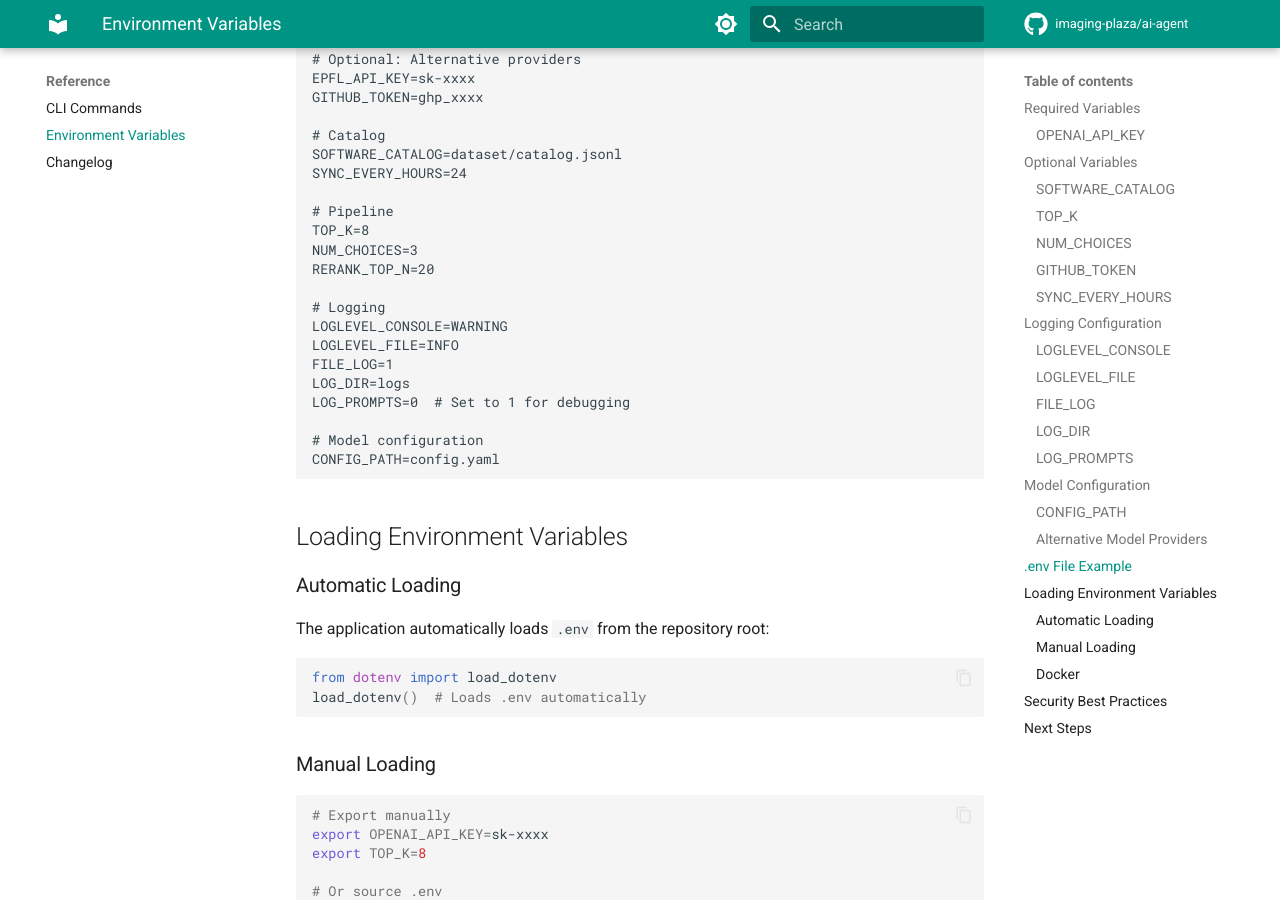
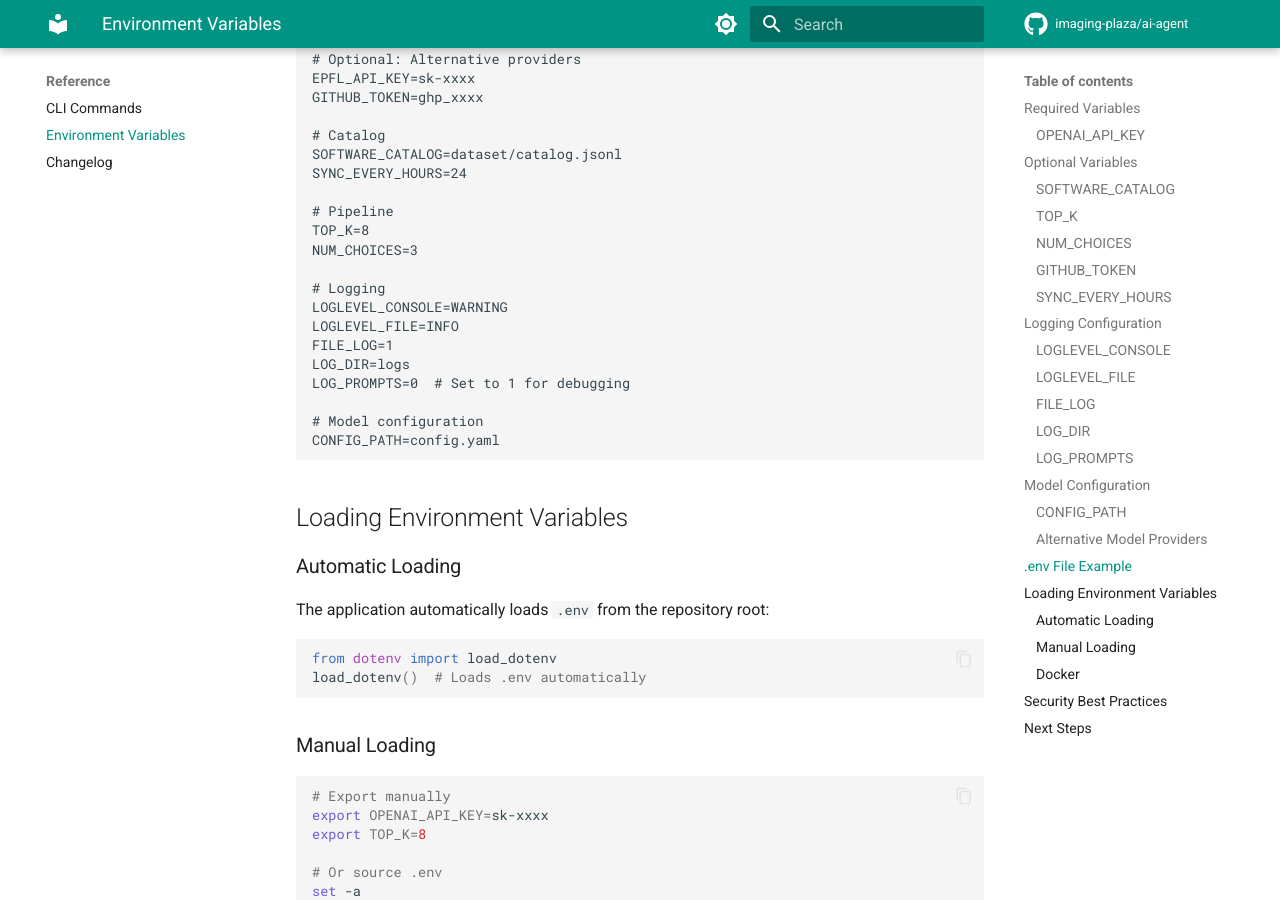
Before and after one commit to Imaging-Plaza/ai-agent, an MkDocs documentation site: the page built from docs/reference/environment.md, in a window 1280 px wide and 900 px high, scrolled down 4376 px. Built offline with MkDocs 1.6.1 and Material for MkDocs 9.7.7, drawn with Linux system fonts in a browser that asks for light colours; comment, search, counter and statistics services are not loaded.

Commit message:
Update docs/reference/environment.md
Co-authored-by: Copilot <175728472+Copilot@users.noreply.github.com>

```diff
--- a/docs/reference/environment.md
+++ b/docs/reference/environment.md
@@ -265,7 +265,6 @@ SYNC_EVERY_HOURS=24
 # Pipeline
 TOP_K=8
 NUM_CHOICES=3
-RERANK_TOP_N=20
 
 # Logging
 LOGLEVEL_CONSOLE=WARNING
```
